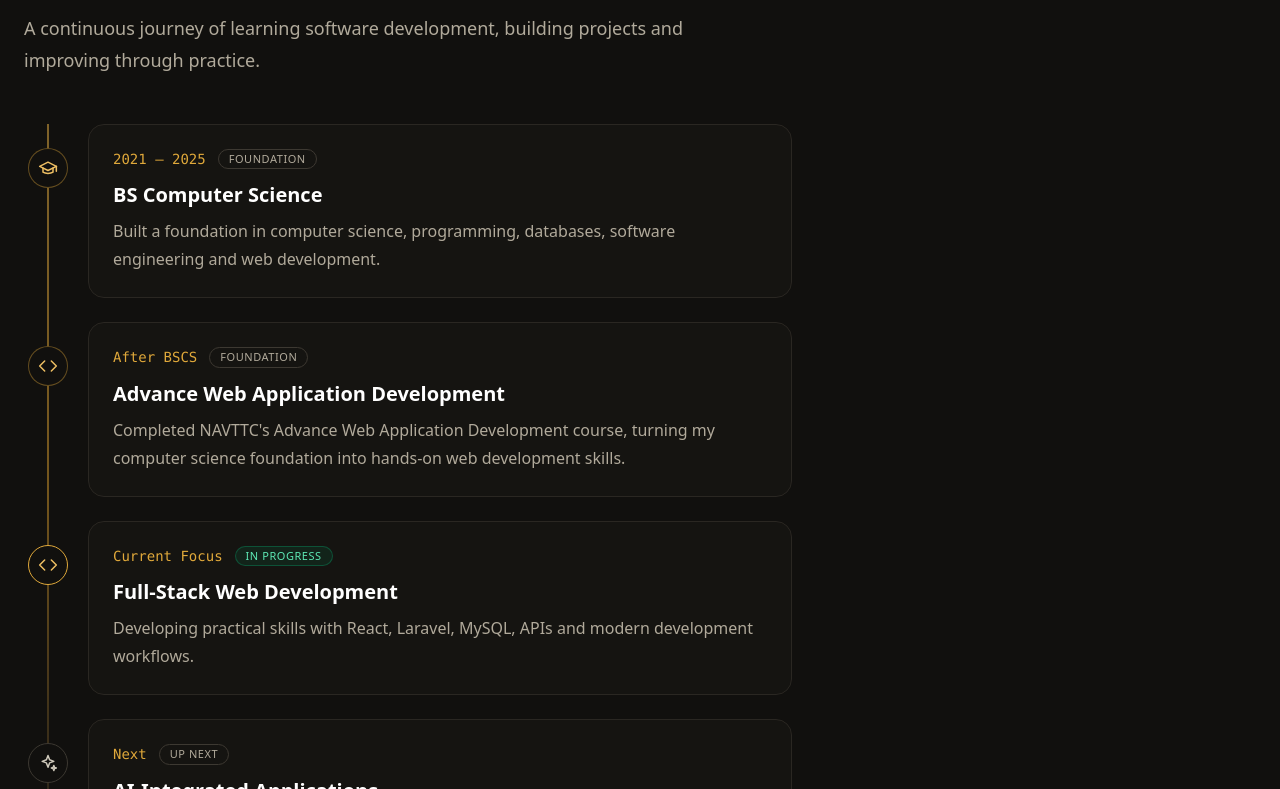
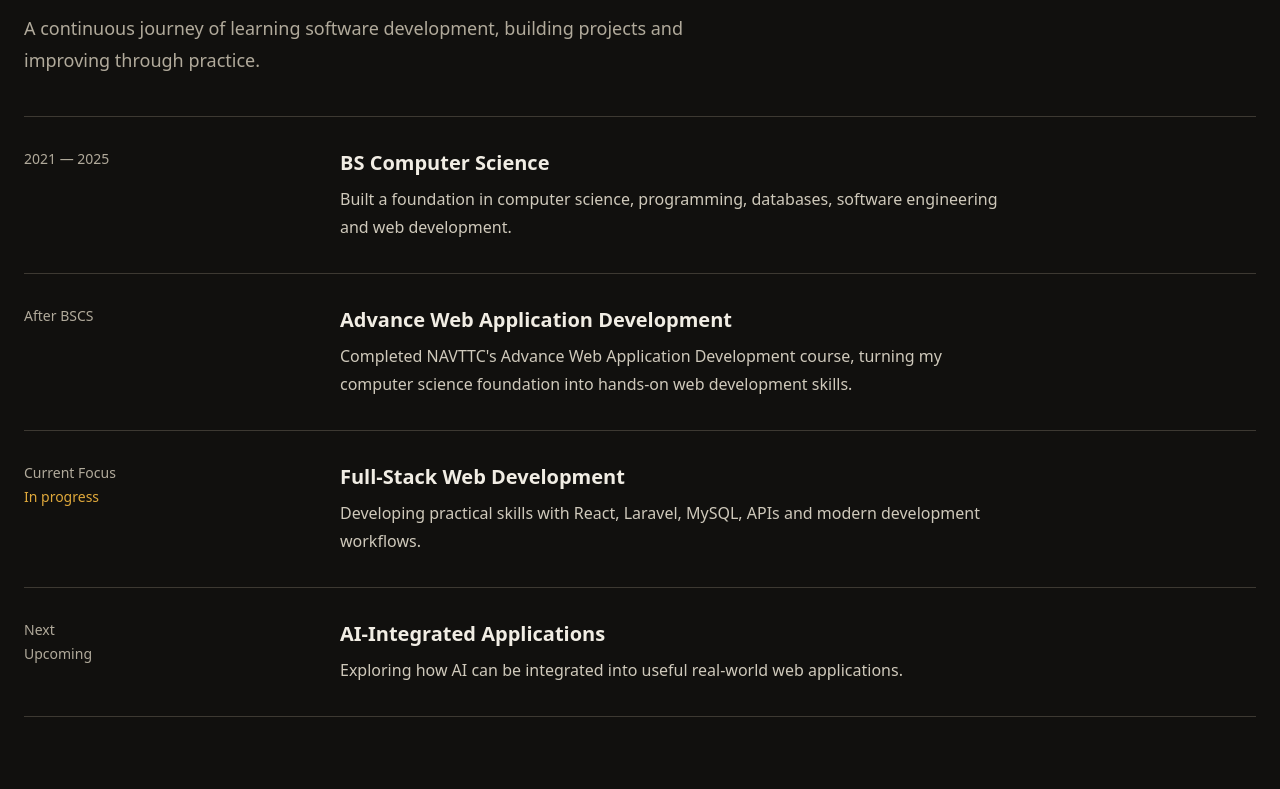
Before and after one commit to abdulsalamcode/abdul-salam-os, a React (Vite) app: page / in a window 1280 px wide. Shown: the part 6071-6860 px from the top of the page. Built offline with nearby package versions, Linux system fonts and the light colour scheme.

Commit message:
feat(journey): editorial timeline rows, remove cards, ring and gradient line

```diff
--- a/src/components/Journey.jsx
+++ b/src/components/Journey.jsx
@@ -1,110 +1,61 @@
 import JOURNEY from "../data/journey";
-import useInView from "../hooks/useInView";
-import Icon from "./ui/Icon";
 import Reveal from "./ui/Reveal";
 import SectionHeading from "./ui/SectionHeading";
-import SpotlightCard from "./ui/SpotlightCard";
 
+// "done" milestones get no label. Anything else not listed here gets none either.
 const STATUS_LABEL = {
-  done: "Foundation",
-  current: "In progress",
-  next: "Up next",
+  current: { text: "In progress", className: "text-cyan-400" },
+  next: { text: "Upcoming", className: "text-slate-400" },
 };
 
 function Journey() {
-  // The timeline line draws itself when this block scrolls into view
-  const [timelineRef, timelineInView] = useInView({ threshold: 0.1 });
-
   return (
     <section
       id="journey"
       className="mx-auto max-w-7xl px-4 py-16 sm:px-6 sm:py-24"
     >
       <SectionHeading
-        index="04"
         eyebrow="JOURNEY"
         title="Learning, Building, Growing"
         description="A continuous journey of learning software development, building projects and improving through practice."
       />
 
-      <div
-        ref={timelineRef}
-        className={`relative mt-12 max-w-3xl ${
-          timelineInView ? "is-visible" : ""
-        }`}
+      {/* role="list": Tailwind removes list markers, and Safari then drops list semantics */}
+      <ol role="list" className="mt-10 border-b border-slate-700">
+        {JOURNEY.map((item) => {
+          const status = STATUS_LABEL[item.status];
+
+          return (
+            <li key={item.id} className="border-t border-slate-700">
+              <Reveal>
+                <div className="grid gap-3 py-8 lg:grid-cols-12 lg:gap-8">
+                  <div className="lg:col-span-3">
+                    <p className="text-sm font-medium text-slate-400">
+                      {item.period}
+                    </p>
+                    {status && (
+                      <p
+                        className={`mt-1 text-sm font-medium ${status.className}`}
                       >
-        {/* Vertical line */}
-        <div
-          className="absolute bottom-0 left-6 top-0 w-px -translate-x-1/2 bg-slate-800"
-          aria-hidden="true"
-        >
-          <div className="timeline-fill h-full w-full bg-gradient-to-b from-cyan-400 via-cyan-500 to-transparent" />
+                        {status.text}
+                      </p>
+                    )}
                   </div>
 
-        <ol className="space-y-6">
-          {JOURNEY.map((item, index) => {
-            const isCurrent = item.status === "current";
-
-            return (
-              <li key={item.id} className="relative pl-16">
-                {/* Node */}
-                <span
-                  className={`absolute left-6 top-6 flex h-10 w-10 -translate-x-1/2 items-center justify-center rounded-full border bg-slate-950 ${
-                    isCurrent
-                      ? "border-cyan-400 text-cyan-300"
-                      : item.status === "next"
-                        ? "border-slate-700 text-slate-300"
-                        : "border-cyan-400/40 text-cyan-300"
-                  }`}
-                >
-                  {isCurrent && (
-                    <span
-                      className="absolute inset-0 rounded-full border border-cyan-400/60 motion-safe:animate-ping"
-                      aria-hidden="true"
-                    />
-                  )}
-
-                  <Icon name={item.icon} className="h-5 w-5" />
-                </span>
-
-                <Reveal delay={index * 120} direction="right">
-                  <SpotlightCard
-                    className={`p-6 ${
-                      isCurrent
-                        ? "border-cyan-400/30 bg-cyan-400/[0.04]"
-                        : ""
-                    }`}
-                  >
-                    <div className="flex flex-wrap items-center gap-3">
-                      <span className="font-mono text-sm text-cyan-400">
-                        {item.period}
-                      </span>
-
-                      <span
-                        className={`rounded-full border px-2.5 py-px text-[11px] font-medium uppercase tracking-wider ${
-                          isCurrent
-                            ? "border-emerald-500/30 bg-emerald-500/10 text-emerald-300"
-                            : "border-slate-700 text-slate-400"
-                        }`}
-                      >
-                        {STATUS_LABEL[item.status]}
-                      </span>
-                    </div>
-
-                    <h3 className="mt-3 text-xl font-semibold text-white">
+                  <div className="min-w-0 lg:col-span-9">
+                    <h3 className="text-xl font-semibold text-slate-100">
                       {item.title}
                     </h3>
-
-                    <p className="mt-2 leading-7 text-slate-400">
+                    <p className="mt-2 max-w-2xl text-base leading-7 text-slate-300">
                       {item.description}
                     </p>
-                  </SpotlightCard>
+                  </div>
+                </div>
               </Reveal>
             </li>
           );
         })}
       </ol>
-      </div>
     </section>
   );
 }
```
Lines whose indentation alone changed are shown as unchanged.
